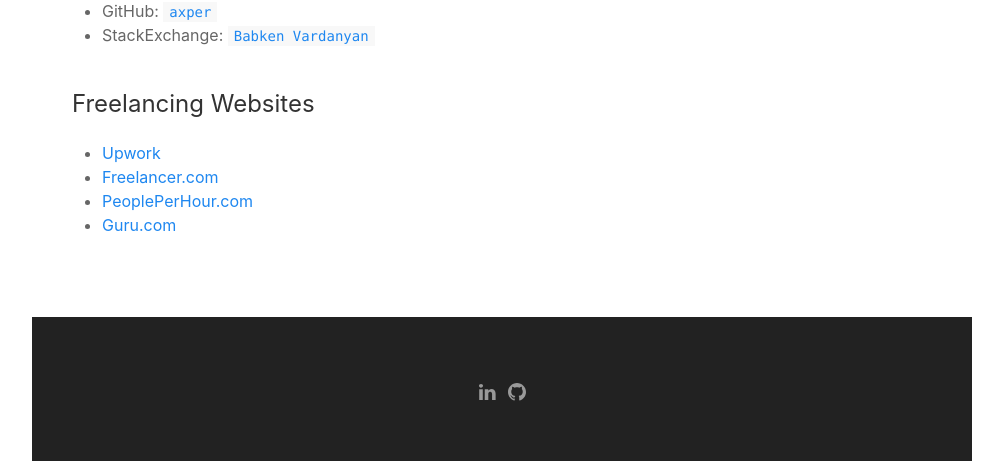
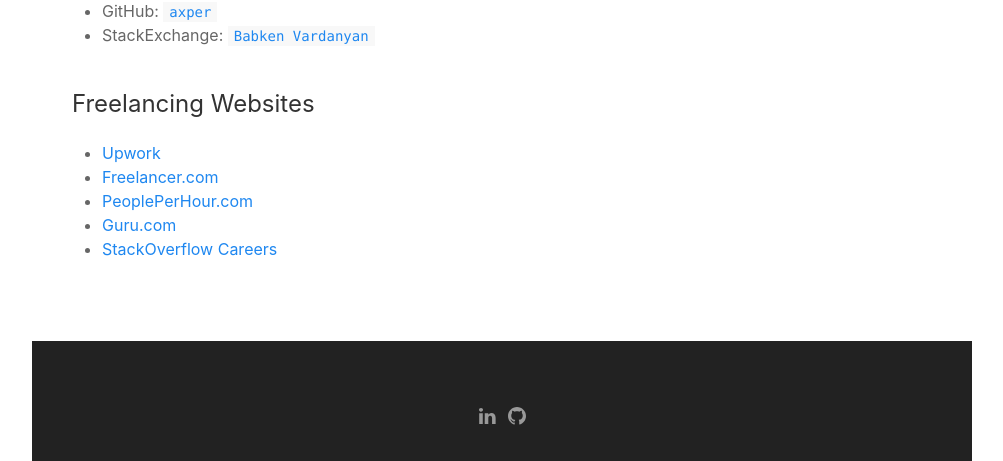
Before and after one commit to axper/homepage, a Django app: page / in a window 1280 px wide. Shown: the part 6039-6500 px from the top of the page, without its empty margins (118-1121 px from the left). Run offline with Django 3.2, Linux system fonts and the light colour scheme; some libraries are stand-ins or nearby versions.

Commit message:
added stackoverflow careers

```diff
--- a/resume/templates/resume/resume.html
+++ b/resume/templates/resume/resume.html
@@ -386,6 +386,7 @@
                                 <li><a href="https://www.freelancer.com/u/babkenvardanyan">Freelancer.com</a></li>
                                 <li><a href="https://www.peopleperhour.com/freelancer/babken/web-developer-django-python/1801076">PeoplePerHour.com</a></li>
                                 <li><a href="https://www.guru.com/freelancers/babken-vardanyan">Guru.com</a></li>
+                                <li><a href="https://stackoverflow.com/story/babkenvardanyan">StackOverflow Careers</a></li>
                             </ul>
                         </div>
                     </div>
```
